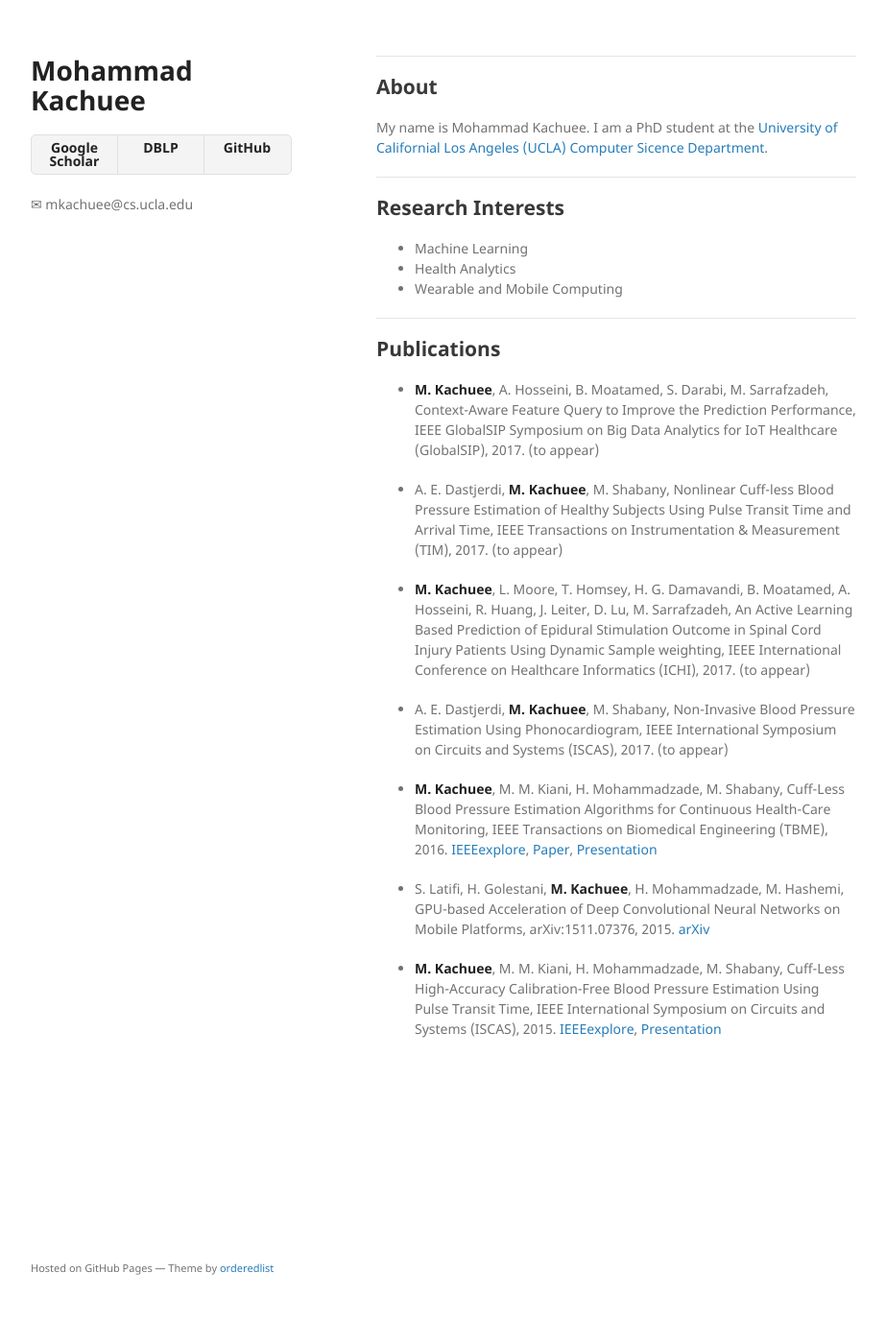
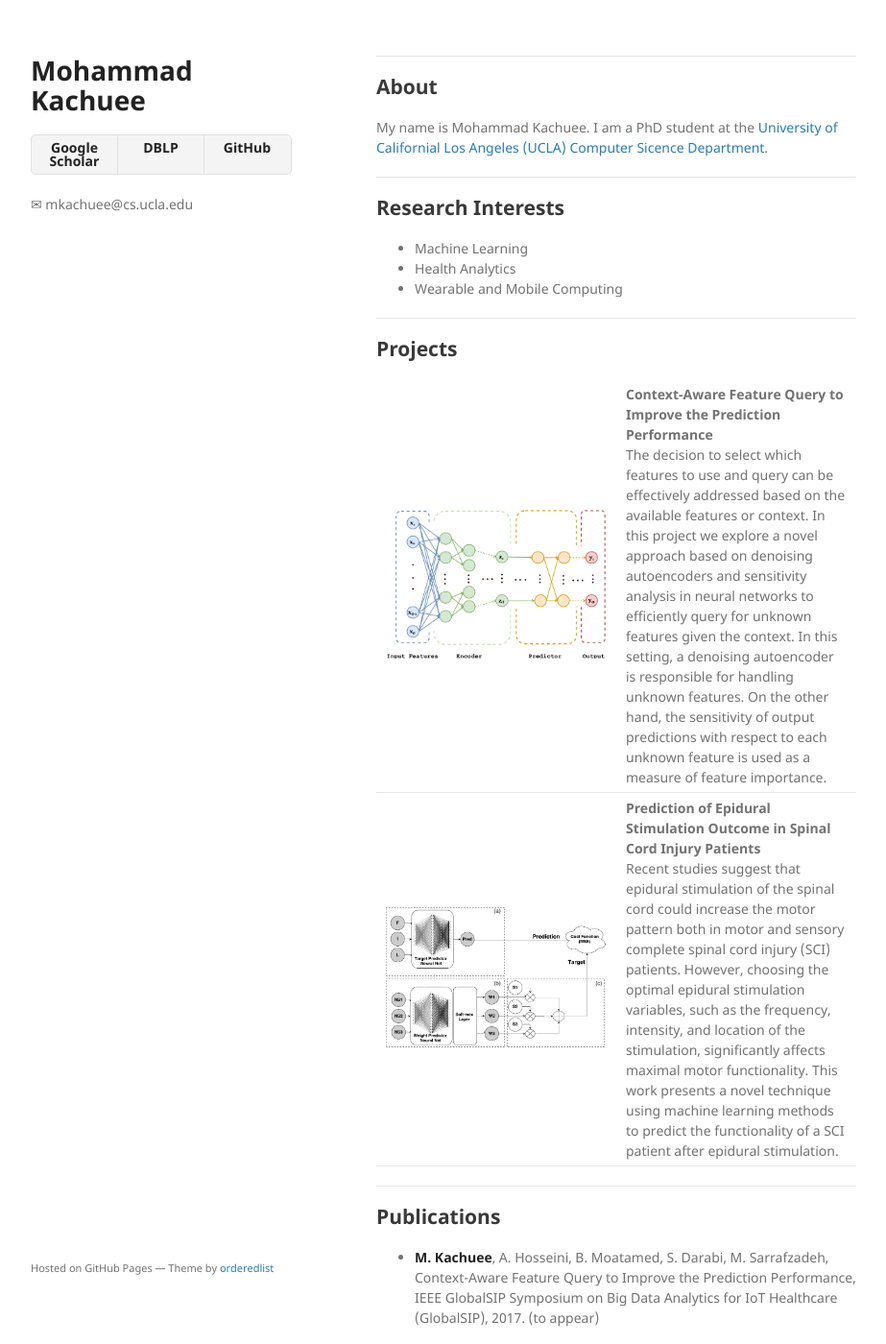
Before and after one commit to mkachuee/mkachuee.github.io, a Jekyll site: the page built from index.md, in a window 1280 px wide and 1400 px high. Shown: the whole window at 96% size, without its empty margins (178-1101 px from the left). Built offline with Jekyll 4.4.1, drawn with Linux system fonts in a browser that asks for light colours.

Commit message:
Update index.md

```diff
--- a/index.md
+++ b/index.md
@@ -16,6 +16,40 @@ My name is Mohammad Kachuee. I am a PhD student at the [University of California
 
 ---
 
+## Projects
+
+<table>
+  <col width="50%">
+  <col width="50%">
+
+
+  <tr>
+    <td width="40%">
+      <img src="https://raw.githubusercontent.com/mkachuee/mkachuee.github.io/master/images/Project_DPFQ.png" alt="" style="width:250;height:250;">
+    </td>
+    <td width="60%">
+        <b> Context-Aware Feature Query to Improve the Prediction Performance </b><br />
+      The decision to select which features to use and query can be effectively addressed based on the available features or context. In this project we explore a novel approach based on denoising autoencoders and sensitivity analysis in neural networks to efficiently query for unknown features given the context. In this setting, a denoising autoencoder is responsible for handling unknown features. On the other hand, the sensitivity of output predictions with respect to each unknown feature is used as a measure of feature importance.
+    </td>
+  </tr>
+
+
+  <tr>
+    <td width="40%">
+      <img src="https://raw.githubusercontent.com/mkachuee/mkachuee.github.io/master/images/Project_SCI.png" alt="" style="width:250;height:250;">
+    </td>
+    <td width="60%">
+      <b> Prediction of Epidural Stimulation Outcome in Spinal Cord Injury Patients </b><br />
+        Recent studies suggest that epidural stimulation of the spinal cord could increase the motor pattern both in motor and sensory complete spinal cord injury (SCI) patients. However, choosing the optimal epidural stimulation variables, such as the frequency, intensity, and location of the stimulation, significantly affects maximal motor functionality. This work presents a novel technique using machine learning methods to predict the functionality of a SCI patient after epidural stimulation.
+    </td>
+  </tr>
+
+</table>
+
+
+
+---
+
 ## Publications
 
 * **M. Kachuee**, A. Hosseini, B. Moatamed, S. Darabi, M. Sarrafzadeh, Context-Aware Feature Query to Improve the Prediction Performance, IEEE GlobalSIP Symposium on Big Data Analytics for IoT Healthcare (GlobalSIP), 2017. (to appear)
```
